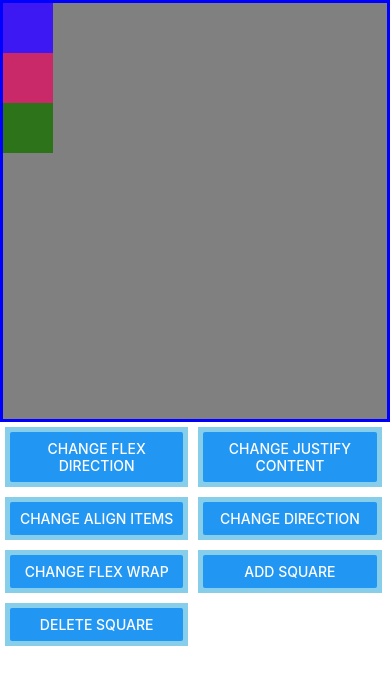
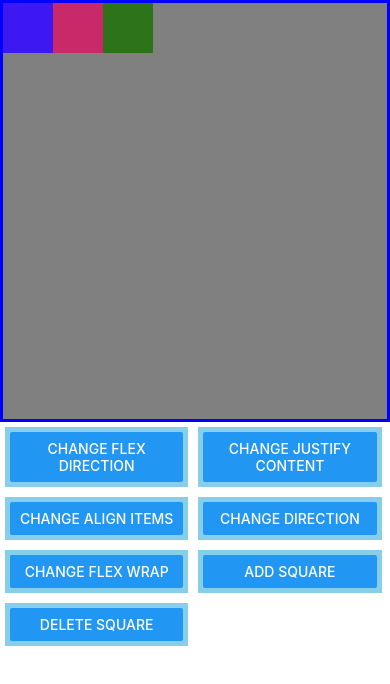
Before and after one commit to hufs-mobile/Props_202004409, a React Native app: screen / in a window 390 px wide. Shown: the top 684 px of the page. Built offline with nearby package versions, Linux system fonts and the light colour scheme.

Commit message:
flexDirection and etc.

```diff
--- a/App.js
+++ b/App.js
@@ -5,9 +5,43 @@ import { useState } from "react";
 
 const App = () => {
 
-  const flexDirections = ['row', 'rew-reverse', 'column', 'column-reverse'];
+  const flexDirections = ['row', 'row-reverse', 'column', 'column-reverse'];
+  const justifyContents = [
+    'flex-start',
+    'flex-end',
+    'center',
+    'space-between',
+    'space-around',
+    'space-evenly',
+  ];
+  const alignItemsArr = ['flex-start', 'flex-end', 'center', 'stretch', 'baseline'];
+  const wraps = ['nowrap', 'wrap', 'wrap-reverse'];
+  const directions = ['inherit', 'ltr', 'rtl'];
 
   const [flexDirection, setFlexDirection] = useState(0);
+  const [justifyContent, setJustifyContent] = useState(0);
+  const [alignItems, setAlignItems] = useState(0);
+  const [direction, setDirection] = useState(0);
+  const [wrap, setWrap] = useState(0);
+
+  const hookedStyles = {
+    flexDirection: flexDirections[flexDirection],
+    justifyContent: justifyContents[justifyContent],
+    alignItems: alignItemsArr[alignItems],
+    direction: directions[direction],
+    flexWrap: wraps[wrap],
+  };
+
+  const changeSetting = (value, options, setterfunction) => {
+    var targetValue = 0;
+    if (value == options.length - 1) {
+      targetValue = 0;
+    } else {
+      targetValue = value + 1;
+    }
+    setterfunction(targetValue);
+    console.log(options[targetValue]);
+  };
 
   const Square = () => {
     const sqStyle = {
@@ -23,39 +57,39 @@ const App = () => {
   return (
     <>
     <View style={{paddingTop: Constants.statusBarHeight}}></View>
-    <ScrollView style={[styles.container, styles.playingSpace]}>
+    <View style={[styles.container, styles.playingSpace, hookedStyles]}>
       { squares.map(elem => elem) }
-      </ScrollView>
+    </View>
 
     <ScrollView style={[styles.container]}>
       <View style={[styles.controlSpace]}>
         <View style={[styles.buttonView]}>
           <Button title = "Change flex Direction"
-            onPress={()=>console.log("CHNAGE FLEX DIRECTION")}
+            onPress={()=> changeSetting(flexDirection, flexDirections, setFlexDirection)}
           />
         </View>
         <View style={[styles.buttonView]}>
           <Button title = "Change Justify Content"
-            onPress={()=>console.log("CHNAGE JUSTIFY CONTENT")}
+            onPress={()=>changeSetting(justifyContent, justifyContents, setJustifyContent)}
           />
         </View>
         <View style={[styles.buttonView]}>
           <Button title = "Change Align Items"
-            onPress={()=>console.log("CHNAGE ALIGN ITEMS")}
+            onPress={()=>changeSetting(alignItems, alignItemsArr, setAlignItems)}
           />
         </View>
           <View style={[styles.buttonView]}>
           <Button title = "Change Direction"
-            onPress={()=>console.log("CHNAGE DIRECTION")}
+            onPress={()=>changeSetting(direction, directions, setDirection)}
           />
         </View>
         <View style={[styles.buttonView]}>
-          <Button title = "Change flex wrap"
-            onPress={()=>console.log("CHNAGE FLEX WRAP")}
+          <Button title = "Change Flex Wrap"
+            onPress={()=>changeSetting(wrap, wraps, setWrap)}
           />
         </View>
         <View style={[styles.buttonView]}>
-          <Button title = "Add square"
+          <Button title = "Add Square"
             onPress={()=>setSquares([...squares, Square()])}
           />
         </View>
```
